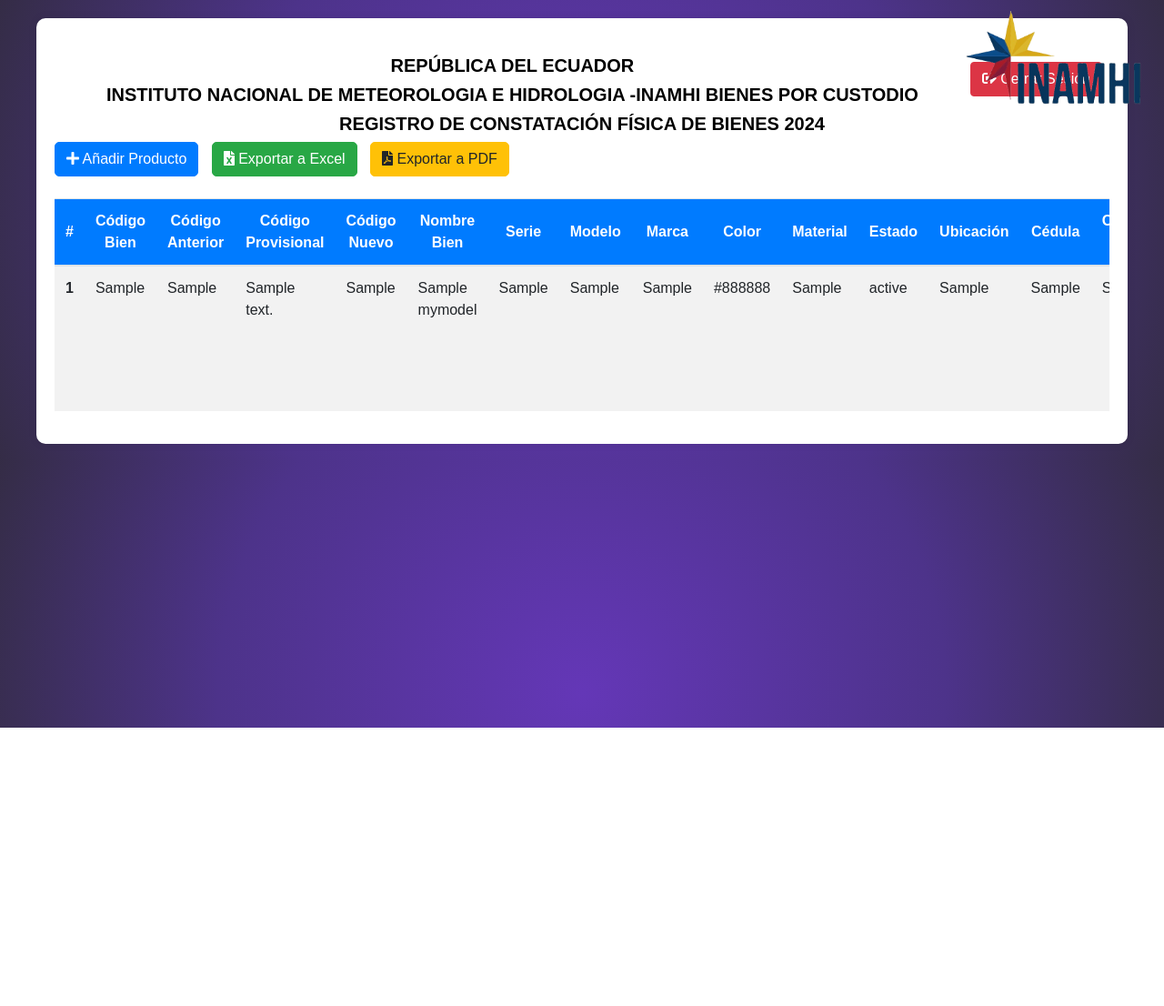
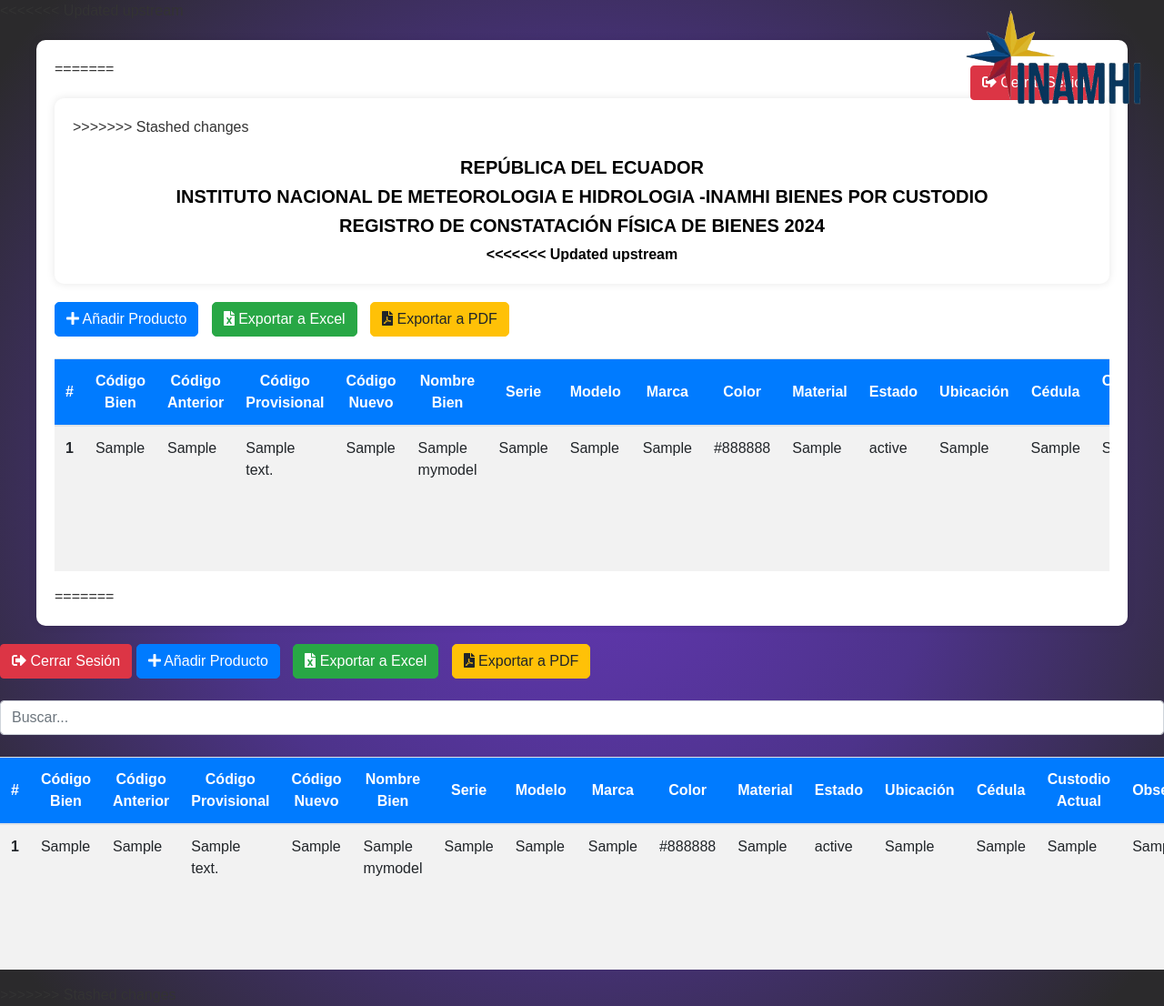
Before and after one commit to JoelCaza/Sistema_Inamhi, a Django app: page / in a window 1280 px wide. Shown: the whole page at 91% size. Before the commit the page ends 800 px from the top, so only its background shows below. Run offline with Django 5.2, Linux system fonts and the light colour scheme; a user stored in the database is signed in; tables that the repository leaves empty hold one stand-in row (values such as "Sample post"); some libraries are stand-ins or nearby versions.

Commit message:
barra busqueda
XD

```diff
--- a/myproject/myapp/templates/model_list.html
+++ b/myproject/myapp/templates/model_list.html
@@ -11,16 +11,26 @@
     <link rel="stylesheet" href="https://cdnjs.cloudflare.com/ajax/libs/font-awesome/5.15.4/css/all.min.css">
 
 </head>
+<<<<<<< Updated upstream
 <div class="container">
     <div class="header-image">
         <img src="../static/img/icono-inamhi.png" alt="">
     </div>
     <div class="header-container">
         <a href="{% url 'salir'%}" class="btn btn-danger float-right mt-2 mr-2"><i class="fas fa-sign-out-alt"></i> Cerrar Sesión</a>
+=======
+<body>
+    <div class="container">
+
+        <div class="header-image">
+            <img src="../static/img/icono-inamhi.png" alt="">
+        </div>
+>>>>>>> Stashed changes
         <div class="header-titles">
             <h5> REPÚBLICA DEL ECUADOR </h5>
             <h5>INSTITUTO NACIONAL DE METEOROLOGIA E HIDROLOGIA -INAMHI BIENES POR CUSTODIO</h5>
             <h5> REGISTRO DE CONSTATACIÓN FÍSICA DE BIENES 2024 </h5>
+<<<<<<< Updated upstream
         </div>
     </div>
 
@@ -89,5 +99,116 @@
 <script src="https://cdnjs.cloudflare.com/ajax/libs/font-awesome/5.15.4/js/all.min.js"></script>
 <!-- Bootstrap JS -->
 <script src="https://stackpath.bootstrapcdn.com/bootstrap/4.5.2/js/bootstrap.min.js"></script>
+=======
+        </div>
+
+        <div class="mb-4">
+            <a href="{% url 'salir' %}" class="btn btn-danger logout-btn"><i class="fas fa-sign-out-alt"></i> Cerrar Sesión</a>
+            <a href="{% url 'model_create' %}" class="btn btn-primary btn-action"><i class="fas fa-plus"></i> Añadir Producto</a>
+            <a href="{% url 'export_to_excel' %}" class="btn btn-success btn-action"><i class="fas fa-file-excel"></i> Exportar a Excel</a>
+            <a href="{% url 'export_to_pdf' %}" class="btn btn-warning btn-action"><i class="fas fa-file-pdf"></i> Exportar a PDF</a>
+        </div>
+
+        <!-- Barra de búsqueda -->
+        <div class="mb-4">
+            <input id="searchInput" type="text" class="form-control" placeholder="Buscar...">
+        </div>
+
+        <div class="table-responsive">
+            <table class="table table-striped">
+                <thead>
+                    <tr>
+                        <th scope="col">#</th>
+                        <th scope="col">Código Bien</th>
+                        <th scope="col">Código Anterior</th>
+                        <th scope="col">Código Provisional</th>
+                        <th scope="col">Código Nuevo</th>
+                        <th scope="col">Nombre Bien</th>
+                        <th scope="col">Serie</th>
+                        <th scope="col">Modelo</th>
+                        <th scope="col">Marca</th>
+                        <th scope="col">Color</th>
+                        <th scope="col">Material</th>
+                        <th scope="col">Estado</th>
+                        <th scope="col">Ubicación</th>
+                        <th scope="col">Cédula</th>
+                        <th scope="col">Custodio Actual</th>
+                        <th scope="col">Observación</th>
+                        <th scope="col">Acciones</th>
+                    </tr>
+                </thead>
+                <tbody id="tableBody">
+                    {% for model in models %}
+                        <tr>
+                            <th scope="row">{{ forloop.counter }}</th>
+                            <td>{{ model.codigo_bien }}</td>
+                            <td>{{ model.codigo_anterior }}</td>
+                            <td>{{ model.codigo_provisional }}</td>
+                            <td>{{ model.codigo_nuevo }}</td>
+                            <td>{{ model.nombre_bien }}</td>
+                            <td>{{ model.serie }}</td>
+                            <td>{{ model.modelo }}</td>
+                            <td>{{ model.marca }}</td>
+                            <td>{{ model.color }}</td>
+                            <td>{{ model.material }}</td>
+                            <td>{{ model.estado }}</td>
+                            <td>{{ model.ubicacion }}</td>
+                            <td>{{ model.cedula }}</td>
+                            <td>{{ model.custodio_actual }}</td>
+                            <td>{{ model.observacion }}</td>
+                            <td>
+                                <a href="{% url 'model_detail' pk=model.pk %}" class="btn btn-info btn-sm btn-action"><i class="far fa-eye"></i> Ver</a>
+                                <a href="{% url 'model_update' pk=model.pk %}" class="btn btn-warning btn-sm btn-action"><i class="far fa-edit"></i> Editar</a>
+                                <a href="{% url 'model_delete' pk=model.pk %}" class="btn btn-danger btn-sm btn-action"><i class="far fa-trash-alt"></i> Eliminar</a>
+                            </td>
+                        </tr>
+                    {% endfor %}
+                </tbody>
+            </table>
+        </div>
+    </div>
+    <!-- Font Awesome -->
+    <script src="https://cdnjs.cloudflare.com/ajax/libs/font-awesome/5.15.4/js/all.min.js"></script>
+    <!-- Bootstrap JS -->
+    <script src="https://stackpath.bootstrapcdn.com/bootstrap/4.5.2/js/bootstrap.min.js"></script>
+    <!-- Script de búsqueda -->
+    <script>
+        document.getElementById('searchInput').addEventListener('keyup', function() {
+            let input = document.getElementById('searchInput').value.toLowerCase();
+            let rows = document.getElementById('tableBody').getElementsByTagName('tr');
+
+            for (let i = 0; i < rows.length; i++) {
+                let row = rows[i];
+                let cells = row.getElementsByTagName('td');
+                let match = false;
+
+                for (let j = 0; j < cells.length; j++) {
+                    if (cells[j].innerHTML.toLowerCase().includes(input)) {
+                        match = true;
+                        break;
+                    }
+                }
+
+                if (match) {
+                    row.style.display = '';
+                } else {
+                    row.style.display = 'none';
+                }
+            }
+            var texto = this.value.toLowerCase();
+            var tabla = document.getElementById("tabla");
+            var filas = tabla.getElementsByTagName("tr");
+            for (var i = 0; i < filas.length; i++) {
+                var textoFila = filas[i].textContent.toLowerCase();
+                var id = filas[i].cells[0].innerText;
+                if (textoFila.includes(texto) && !filaEliminada(id)) {
+                    filas[i].style.display = "";
+                } else {
+                    filas[i].style.display = "none";
+                }
+            }
+        });
+    </script>
+>>>>>>> Stashed changes
 </body>
 </html>
```
